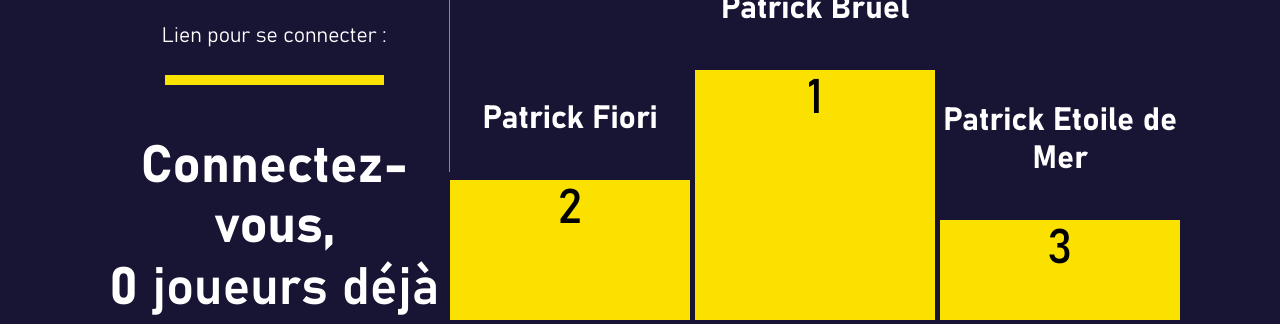
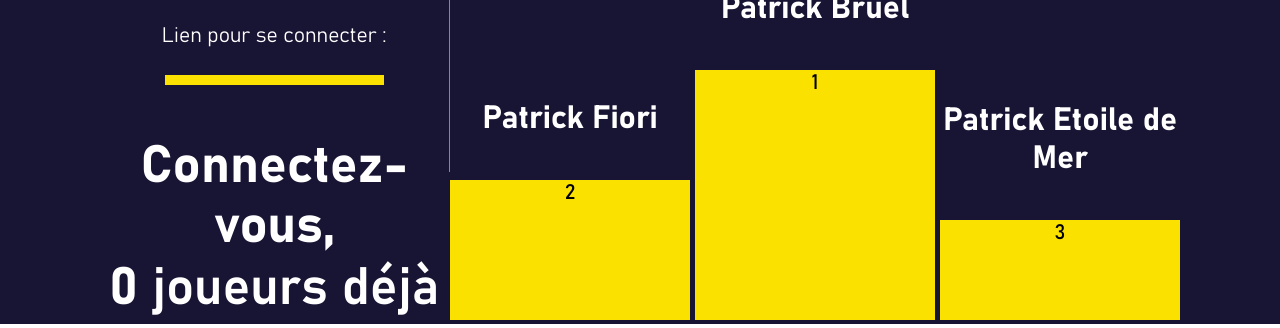
Before and after one commit to RiusmaX/esd-quiz, a React (Create React App) app in the folder frontend/: page /projection in a window 1280 px wide. Shown: the part 476-804 px from the top of the page. Built offline with nearby package versions, Linux system fonts and the light colour scheme; no server answers.

Commit message:
Victor-Update-Podium

```diff
--- a/frontend/src/styles/PodiumStyle.css
+++ b/frontend/src/styles/PodiumStyle.css
@@ -35,7 +35,7 @@
     }
     div.podium p {
       margin: 0;
-      font-size: 3em;
+      font-size: 2,5em;
     }
 
     @media only screen and (max-width: 600px) {
```
